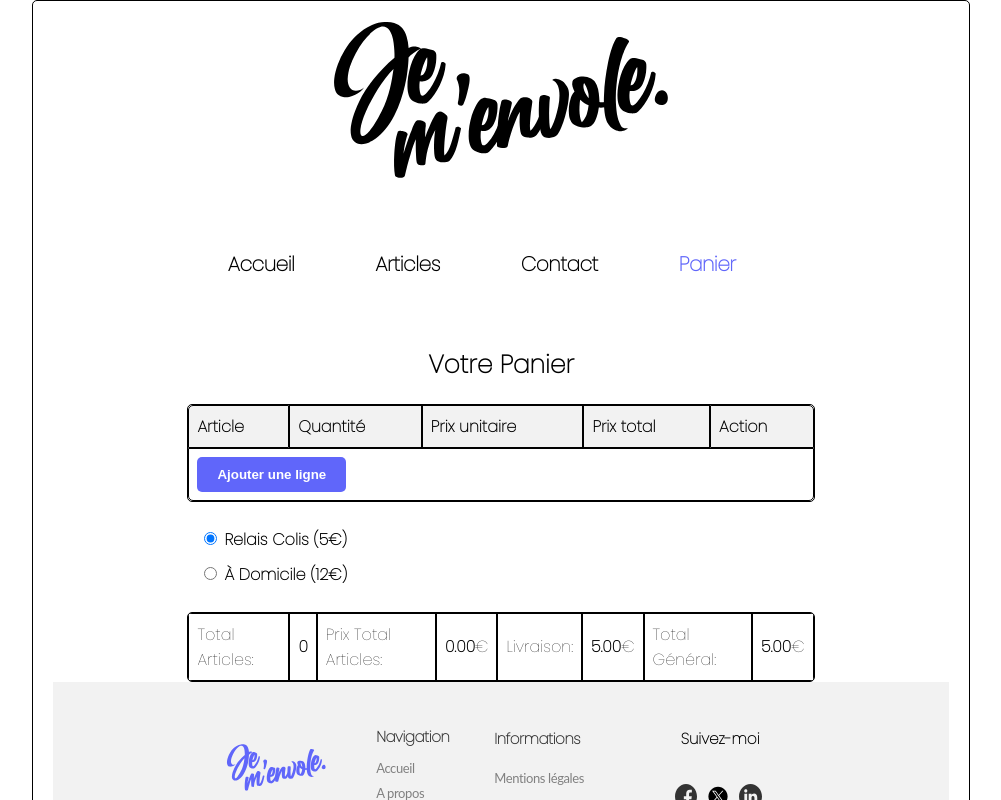
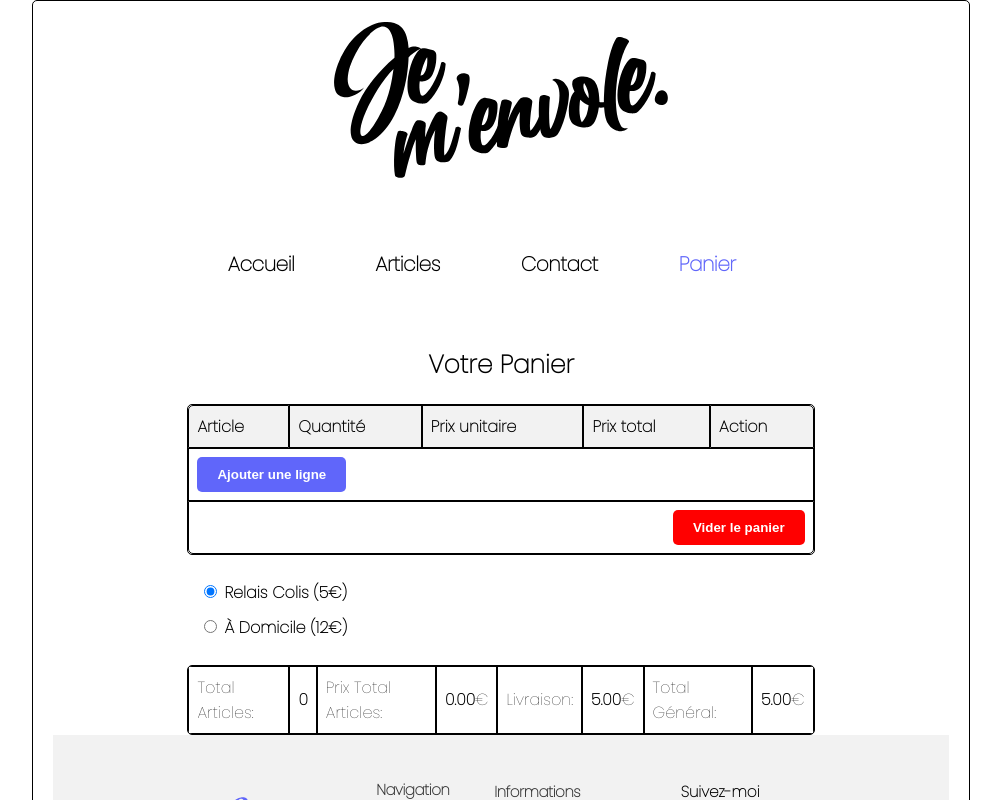
Before and after one commit to DevAlex79/Je-m-envole, a Vue app: page /cart in a window 1280 px wide. Shown: the top 800 px of the page, without its empty margins (139-1140 px from the left). Built offline with nearby package versions, Linux system fonts and the light colour scheme.

Commit message:
Ajout ClearCart + Sélecteur de quantité des articles

```diff
--- a/src/components/Cart.vue
+++ b/src/components/Cart.vue
@@ -24,6 +24,11 @@
                 <tr>
                     <td colspan="5">
                         <button @click="addRow" class="add-row-button">Ajouter une ligne</button>
+                    </td>
+                </tr>
+                <tr>
+                    <td colspan="5" style="text-align: right;">
+                        <button @click="clearCart" class="clear-cart-button">Vider le panier</button>
                     </td>
                 </tr>
             </tfoot>
@@ -72,14 +77,12 @@
 
 <script>
 import { useCartStore } from '@/store/cartStore';
-//import { Line } from '@/models/Line'
 import { computed } from 'vue';
 
 export default {
     name: 'Cart',
     setup() {
         const cart = useCartStore();
-        //cart.loadCartFromLocalStorage(); // Charger le panier depuis le stockage local
         cart.initShipment();
 
         function addRow() {
@@ -95,11 +98,16 @@ export default {
             cart.updateShipmentType(type);
         }
 
+        function clearCart() {
+            cart.clearCart();
+        }
+
         return {
             cart,
             addRow,
             removeProductFromCart,
             updateShipmentType,
+            clearCart,
             totalArticles: computed(() => cart.totalArticles),
             totalArticlesPrice: computed(() => cart.totalArticlesPrice),
             shipmentPrice: computed(() => cart.shipmentPrice),
@@ -213,6 +221,16 @@ th {
     /* Texte en gras */
 }
 
+.clear-cart-button {
+    background-color: #FF0000;
+    color: #FFF;
+    padding: 10px 20px;
+    border: none;
+    border-radius: 5px;
+    cursor: pointer;
+    font-weight: bold;
+}
+
 .totals-container {
     margin-top: 20px;
 }
--- a/src/components/SingleArticle.vue
+++ b/src/components/SingleArticle.vue
@@ -12,6 +12,14 @@
                     <h1>{{ article.title }}</h1>
                     <p>{{ article.description }}</p>
                     <p class="price">Prix: <span class="price-value">{{ article.price }} €</span></p>
+
+                    <!-- Ajout du sélecteur de quantité -->
+                    <label for="quantity">Quantité:</label>
+                    <select id="quantity" v-model="quantity">
+                        <option v-for="n in 10" :key="n" :value="n">{{ n }}</option>
+                    </select>
+
+                    <!-- Bouton d'ajout au panier -->
                     <button :class="getButtonClass(article.category)" @click="addToCart(article)">Ajouter au
                         panier</button>
                 </div>
@@ -42,6 +50,7 @@ export default {
             article: {}, // Initialise l'objet article avec des données vides
             showSuccessMessage: false,
             cart: useCartStore(), // Utilise le store dans la propriété cart
+            quantity: 1 // Quantité par défaut
         };
     },
     methods: {
@@ -66,7 +75,7 @@ export default {
         addToCart(article) {
             console.log('Adding to cart:', article);
             // Ajouter le prix unitaire au produit avant de l'ajouter au panier
-            const product = { ...article, unitPrice: article.price };
+            const product = { ...article, unitPrice: article.price, quantity: this.quantity };
             // Appeler la méthode addProductToCart du store via la propriété cart
             this.cart.addProductToCart(product);
 
@@ -215,7 +224,32 @@ export default {
     /* Définit la couleur du texte en noir */
 }
 
+.success-message {
+    position: fixed;
+    top: 20px;
+    right: 20px;
+    background-color: #44D382;
+    color: #fff;
+    padding: 10px 20px;
+    border-radius: 5px;
+    box-shadow: 0px 3px 6px rgba(0, 0, 0, 0.1);
+    z-index: 1000;
+}
+
+label {
+    display: block;
+    margin-top: 10px;
+}
+
+select {
+    margin-top: 10px;
+    padding: 5px;
+    border-radius: 5px;
+    border: 1px solid #ddd;
+}
+
 button {
+    margin-top: 10px;
     color: #fff;
     border: none;
     padding: 10px 20px;
--- a/src/store/cartStore.js
+++ b/src/store/cartStore.js
@@ -18,11 +18,12 @@ export const useCartStore = defineStore('cart', {
             //const existingLine = this.lines.lines.find(line => line.name === product.name);
             const existingLine = this.lines.lines.find(line => line.id === product.id);
             if (existingLine) {
-                existingLine.quantity += 1;
+                //existingLine.quantity += 1;
+                existingLine.quantity += product.quantity;
                 existingLine.total = existingLine.unitPrice * existingLine.quantity;
             } else {
                 //product.quantity = product.quantity || 1;
-                product.quantity = 1;
+               // product.quantity = 1;
                 product.unitPrice = product.unitPrice || 0;
                 product.total = product.unitPrice * product.quantity;
                 this.lines.addLine(product);
@@ -40,16 +41,10 @@ export const useCartStore = defineStore('cart', {
             this.shipment.price = this.calculateShipmentPrice(type); // Update shipment price
             this.saveCartToLocalStorage();
         },
-        /*calculateShipmentPrice(type) {
-            switch (type) {
-                case 'relais':
-                    return 5;
-                case 'domicile':
-                    return 12;
-                default:
-                    return 0;
-            }
-        },*/
+        clearCart() {
+            this.lines.lines = [];
+            this.saveCartToLocalStorage();
+        },
         saveCartToLocalStorage() {
             localStorage.setItem('cart', JSON.stringify(this.lines.lines));
             //localStorage.setItem('shipment', JSON.stringify(this.shipment));
```
